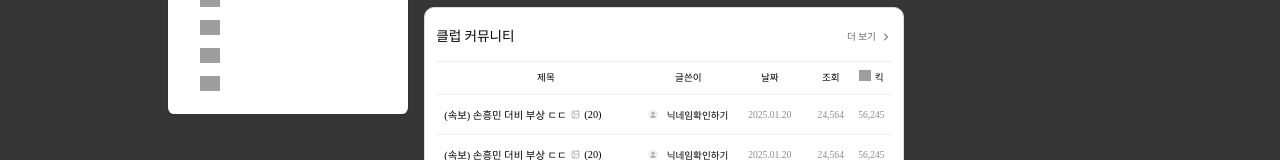
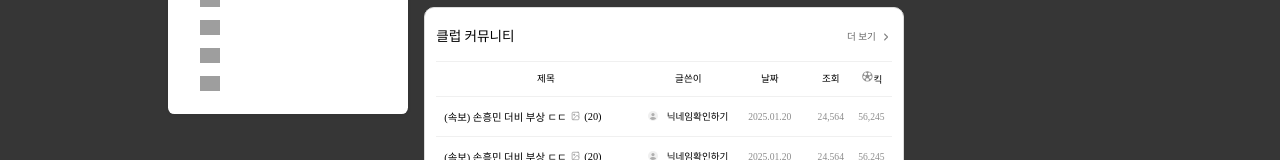
Before and after one commit to haerxeong/kickon-frontend, a React (Vite) app in the folder kickon-fe/: page / in a window 1280 px wide. Shown: the part 1220-1380 px from the top of the page. Built offline with nearby package versions, Linux system fonts and the light colour scheme; grey boxes are pictures that could not be loaded.

Commit message:
CommunityBoard도 수정

```diff
--- a/kickon-fe/src/components/CommunityBoard/CommunityBoard.style.js
+++ b/kickon-fe/src/components/CommunityBoard/CommunityBoard.style.js
@@ -1,6 +1,7 @@
 import styled from "styled-components";
 import MoreSvg from "../../assets/more.png";
 import ProfileSvg from "../../assets/profile.svg";
+import { PiSoccerBallFill } from "react-icons/pi";
 
 export const CommunityBoardContainer = styled.div`
   display: flex;
@@ -191,13 +192,10 @@ export const ProfileIcon = styled.img.attrs({
   margin-right: 0.3rem;
 `;
 
-export const GoodIcon = styled.img.attrs({
-  src: "/src/assets/good.png",
-  alt: "좋아요"
-})`
-  width: 0.7rem;
-  height: 0.7rem;
-  margin-right: 0.25rem;
+export const GoodIcon = styled(PiSoccerBallFill)`
+  width: 0.8rem;
+  height: 0.8rem;
+  color: #8f8f8f;
 `;
 
 export const TableHeaderSeparator = styled.div`
```
